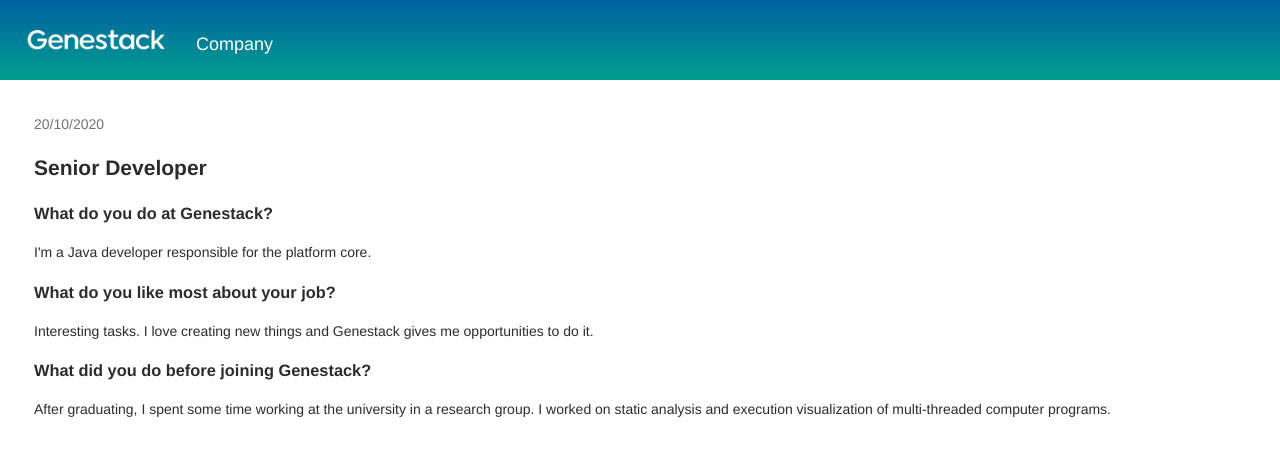
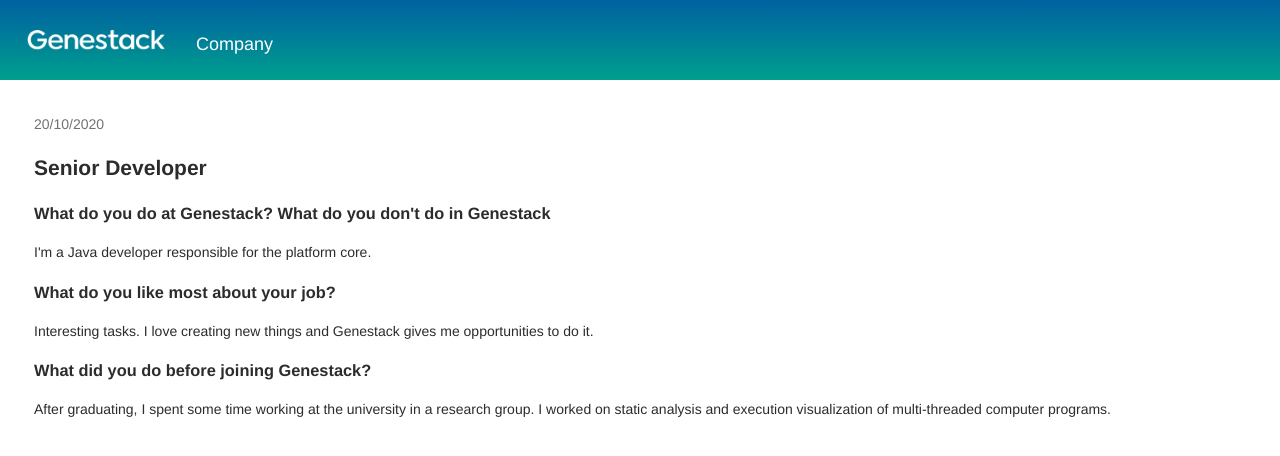
Before and after one commit to mctep/gatsby-netlify-web-site, a Gatsby site: page /people/polo/ in a window 1280 px wide. Built offline with nearby package versions, Linux system fonts and the light colour scheme; Gatsby itself is replaced by a stand-in of ours.

Commit message:
Update People “polo”

```diff
--- a/content/people/polo.md
+++ b/content/people/polo.md
@@ -8,8 +8,7 @@
 domain:
   - People of Genestack
 ---
-
-### What do you do at Genestack?
+### What do you do at Genestack? What do you don't do in Genestack
 
 I'm a Java developer responsible for the platform core.
 
```
